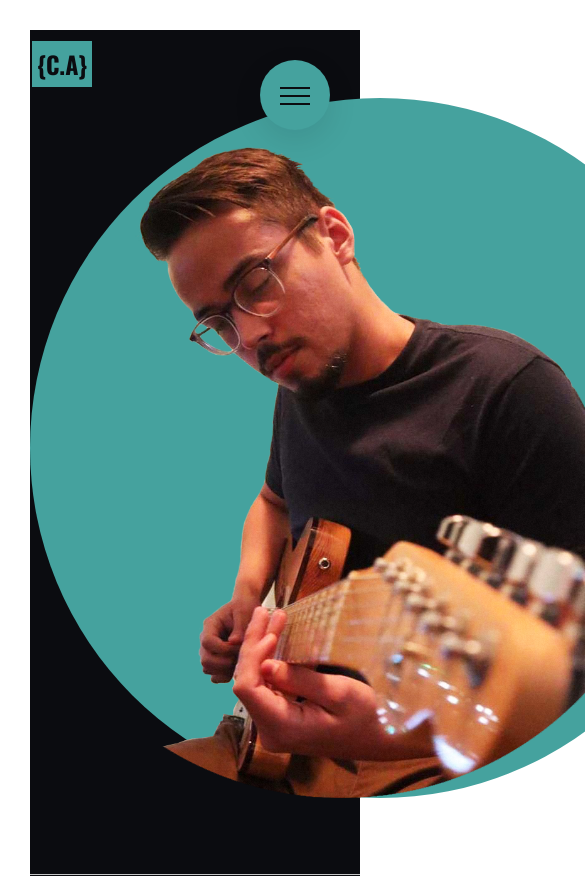
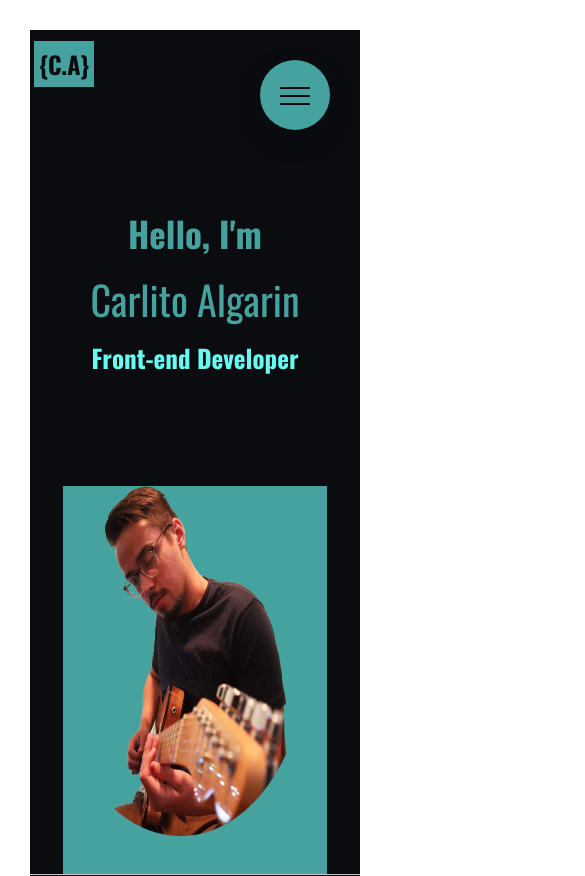
Before and after one commit to Carlito1113/new-portfolio, a React (Create React App) app: page / in a window 390 px wide. Shown: the top 876 px of the page, 585 px wide, since content can reach past the window. Built offline with nearby package versions, Linux system fonts and the light colour scheme.

Commit message:
made the intro page responsive

```diff
--- a/src/components/intro/Intro.scss
+++ b/src/components/intro/Intro.scss
@@ -5,14 +5,25 @@
   height: 92vh;
   display: flex;
 
+  @include mobile {
+    flex-direction: column;
+    align-items: center;
+  }
+
   &__left {
     flex: 0.5;
+    // position: relative;
     overflow: hidden;
   }
 
   &__right {
     flex: 0.5;
     position: relative;
+    // overflow: hidden;
+
+    @include mobile {
+      overflow: hidden;
+    }
   }
 
   &__image-container {
@@ -24,24 +35,44 @@
     align-items: flex-end;
     justify-content: center;
     float: right;
+    z-index: 10;
+
+    @include mobile {
+      align-items: flex-start;
+      width: 100%;
+      border-radius: 0;
+    }
 
     &--image {
       width: 70%;
+
+      @include mobile {
+        height: 50%;
+      }
     }
   }
 
   &__heading {
     width: 100%;
     height: 100%;
-    padding-left: 50px;
+    padding-left: 5rem;
     display: flex;
     flex-direction: column;
     justify-content: center;
+
+    @include mobile {
+      padding-left: 0;
+      align-items: center;
+    }
 
     h1 {
       font-size: 6rem;
       margin: 1rem 0;
       color: $accent-dark;
+
+      @include mobile {
+        font-size: 4rem;
+      }
     }
 
     h2 {
@@ -52,6 +83,11 @@
     h3 {
       font-size: 3rem;
       color: $accent-light;
+
+      @include mobile {
+        font-size: 2.5rem;
+        letter-spacing: 0;
+      }
     }
 
     &--primary {
@@ -66,7 +102,7 @@
     &--sub {
       font-size: 2rem;
       font-weight: 700;
-      letter-spacing: 1.75rem;
+      letter-spacing: 1.5rem;
 
       animation-name: moveInRight;
       animation-duration: 3s;
--- a/src/components/navbar/Navbar.jsx
+++ b/src/components/navbar/Navbar.jsx
@@ -3,10 +3,12 @@ import './Navbar.scss';
 
 export default function Navbar() {
   return (
-    <div id='intro'>
-      <nav className="navbar">
+    <nav id="intro">
+      <div className="navbar">
         <h2 className="navbar__logo">{`{C.A}`}</h2>
-      </nav>
-    </div>
+        {/* <h3 className="navbar__icon">icon</h3>
+        <h3 className="navbar__icon">icon</h3> */}
+      </div>
+    </nav>
   );
 }
--- a/src/components/navbar/Navbar.scss
+++ b/src/components/navbar/Navbar.scss
@@ -8,17 +8,20 @@
   color: $accent-light;
   height: 8vh;
   font-size: 1.6rem;
-  // border-bottom: .15rem solid $primary-light;
 
   &__logo {
     margin-right: auto;
     background-color: $accent-dark;
     color: $primary-dark;
-    margin-left: .2rem;
+    margin-left: .4rem;
     padding: .5rem;
   }
 
   &__item {
     margin: 0 2rem;
   }
+
+  // &__icon {
+  //   justify-content: space-between;
+  // }
 }
--- a/src/scss/main.scss
+++ b/src/scss/main.scss
@@ -1,2 +1,10 @@
 @import './abstracts/variables';
 @import './base/animations';
+
+$width: 76.8rem;
+
+@mixin mobile {
+  @media (max-width: #{$width}) {
+    @content
+  }
+}
```
